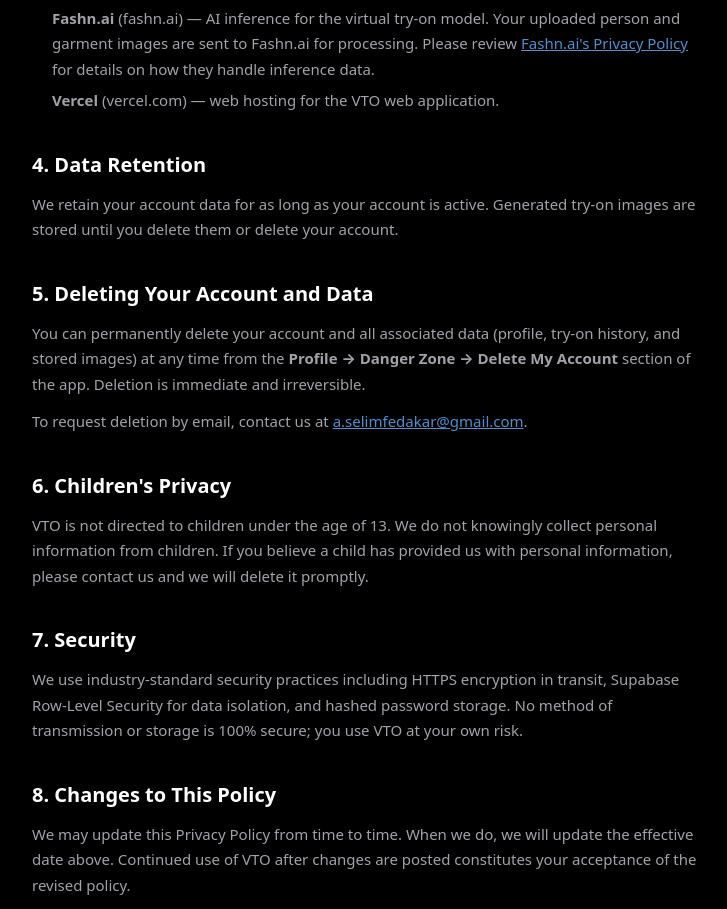
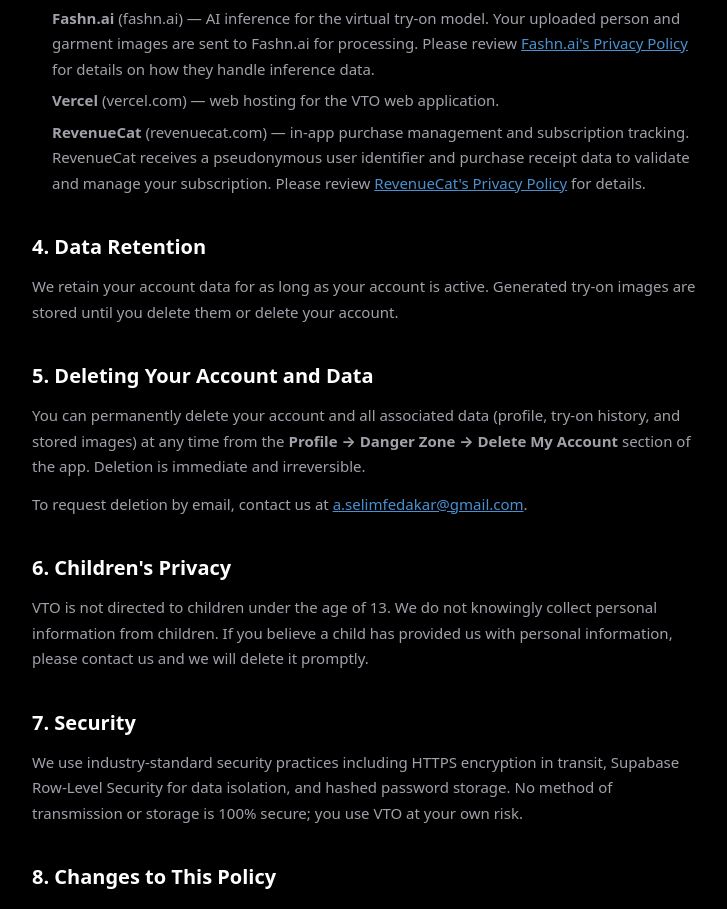
Before and after one commit to selimfedakar/virtual_try_on, a Next.js app: page /privacy in a window 1280 px wide. Shown: the part 1220-2129 px from the top of the page, without its empty margins (272-999 px from the left). Built offline with nearby package versions, Linux system fonts and the light colour scheme.

Commit message:
feat: add RevenueCat to privacy policy third-party services

```diff
--- a/src/app/privacy/page.tsx
+++ b/src/app/privacy/page.tsx
@@ -81,6 +81,15 @@
           </li>
           <li style={styles.li}>
             <strong>Vercel</strong> (vercel.com) — web hosting for the VTO web application.
+          </li>
+          <li style={styles.li}>
+            <strong>RevenueCat</strong> (revenuecat.com) — in-app purchase management and
+            subscription tracking. RevenueCat receives a pseudonymous user identifier and
+            purchase receipt data to validate and manage your subscription. Please review{' '}
+            <a href="https://www.revenuecat.com/privacy" style={styles.a} target="_blank" rel="noreferrer">
+              RevenueCat's Privacy Policy
+            </a>{' '}
+            for details.
           </li>
         </ul>
 
```
